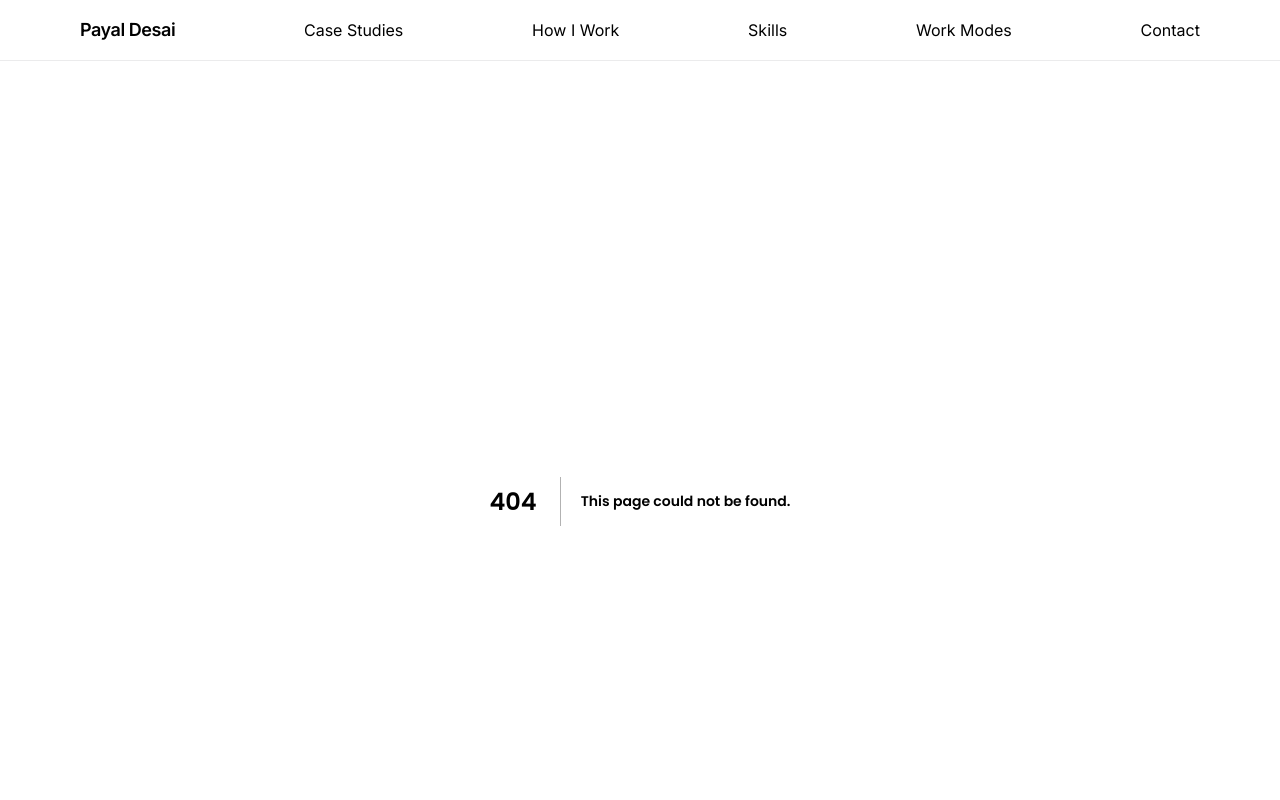
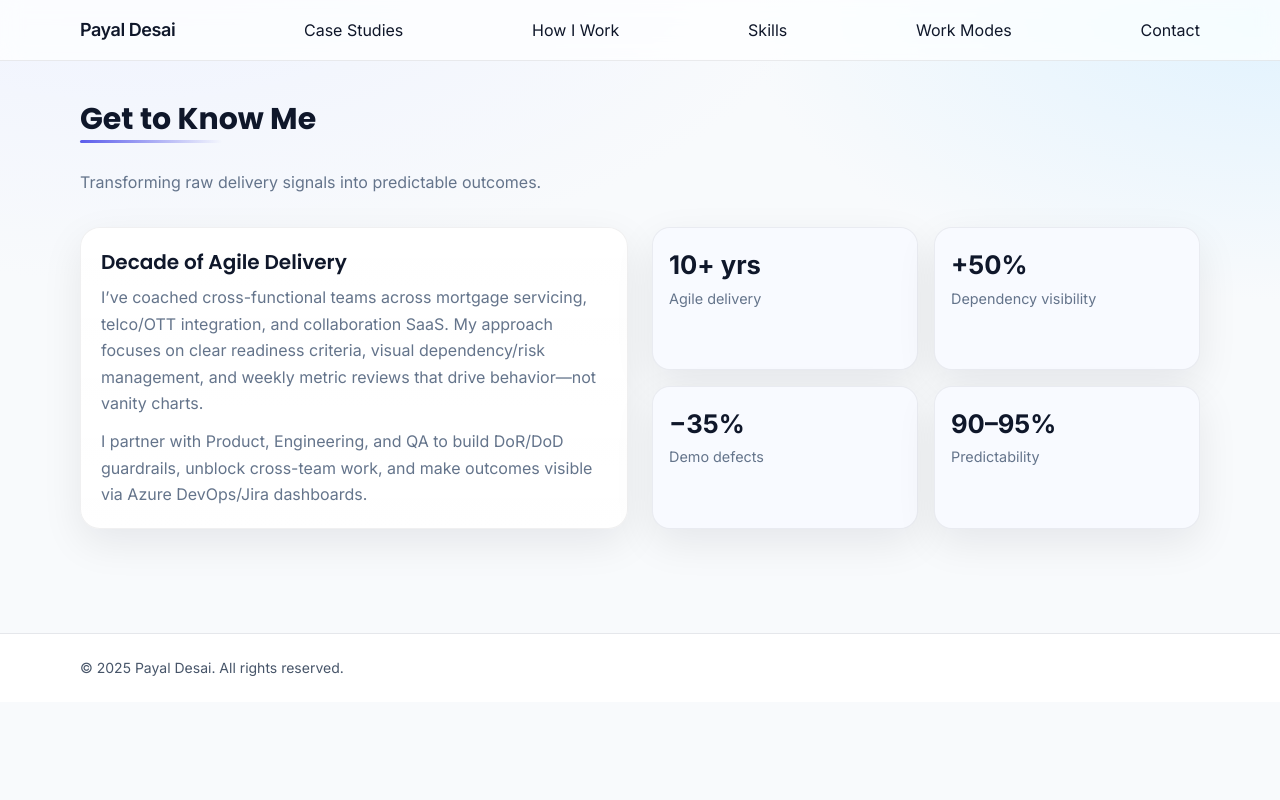
Before and after one commit to dirghak/Payal-Desai, a Next.js app: page /about in a window 1280 px wide. Before the commit this address had no page. Shown: the top 800 px of the page. Built offline with nearby package versions, Linux system fonts and the light colour scheme.

Commit message:
Create page.tsx

```diff
--- /dev/null
+++ b/app/about/page.tsx
@@ -0,0 +1,40 @@
+export default function AboutPage(){
+  return (
+    <div className="space-y-8">
+      <h1 className="text-3xl font-bold section-title">Get to Know Me</h1>
+      <p className="text-muted">Transforming raw delivery signals into predictable outcomes.</p>
+
+      <section className="grid md:grid-cols-2 gap-6">
+        <article className="card">
+          <h2 className="text-xl font-semibold mb-2">Decade of Agile Delivery</h2>
+          <p className="text-muted">
+            I’ve coached cross-functional teams across mortgage servicing, telco/OTT integration, and collaboration SaaS.
+            My approach focuses on clear readiness criteria, visual dependency/risk management, and weekly metric reviews that drive behavior—not vanity charts.
+          </p>
+          <p className="text-muted mt-3">
+            I partner with Product, Engineering, and QA to build DoR/DoD guardrails, unblock cross-team work, and make outcomes visible via Azure DevOps/Jira dashboards.
+          </p>
+        </article>
+
+        <aside className="grid grid-cols-2 gap-4">
+          <div className="kpi">
+            <div className="value">10+ yrs</div>
+            <div className="label">Agile delivery</div>
+          </div>
+          <div className="kpi">
+            <div className="value">+50%</div>
+            <div className="label">Dependency visibility</div>
+          </div>
+          <div className="kpi">
+            <div className="value">−35%</div>
+            <div className="label">Demo defects</div>
+          </div>
+          <div className="kpi">
+            <div className="value">90–95%</div>
+            <div className="label">Predictability</div>
+          </div>
+        </aside>
+      </section>
+    </div>
+  )
+}
```
